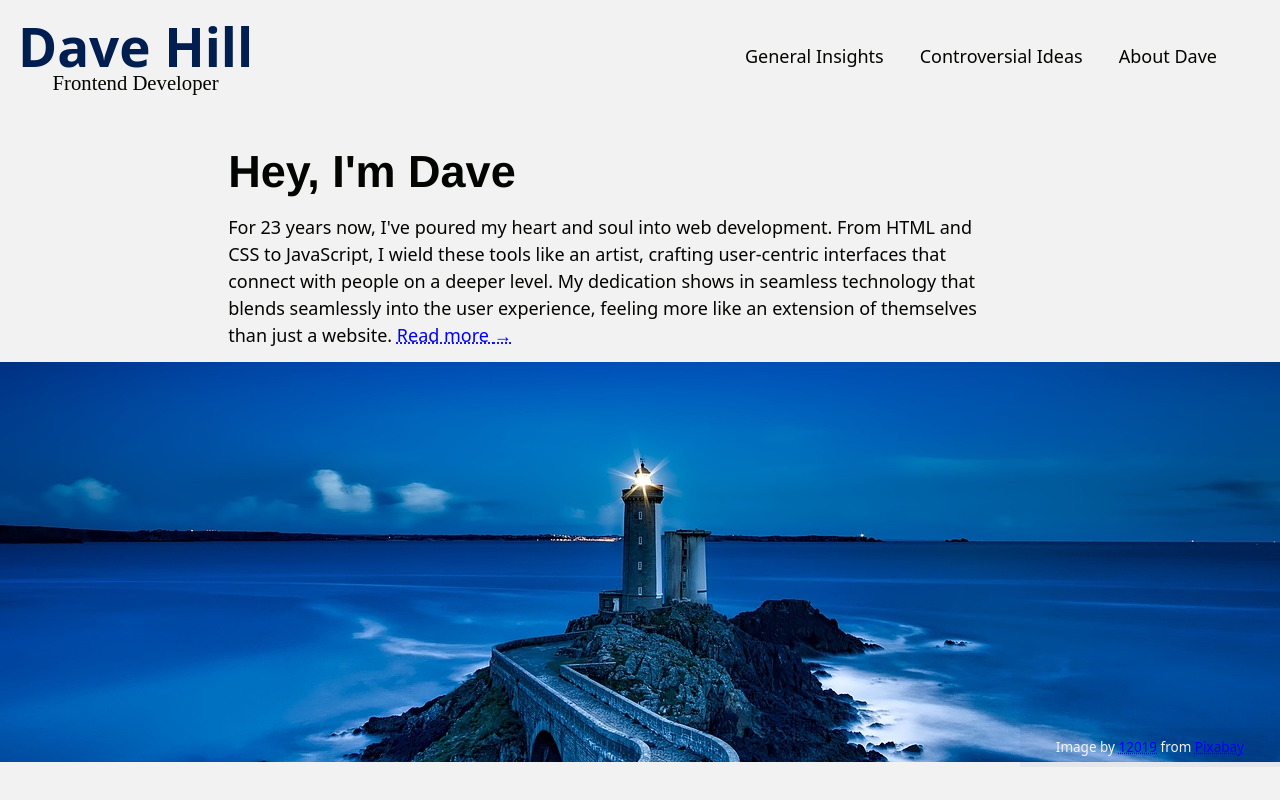
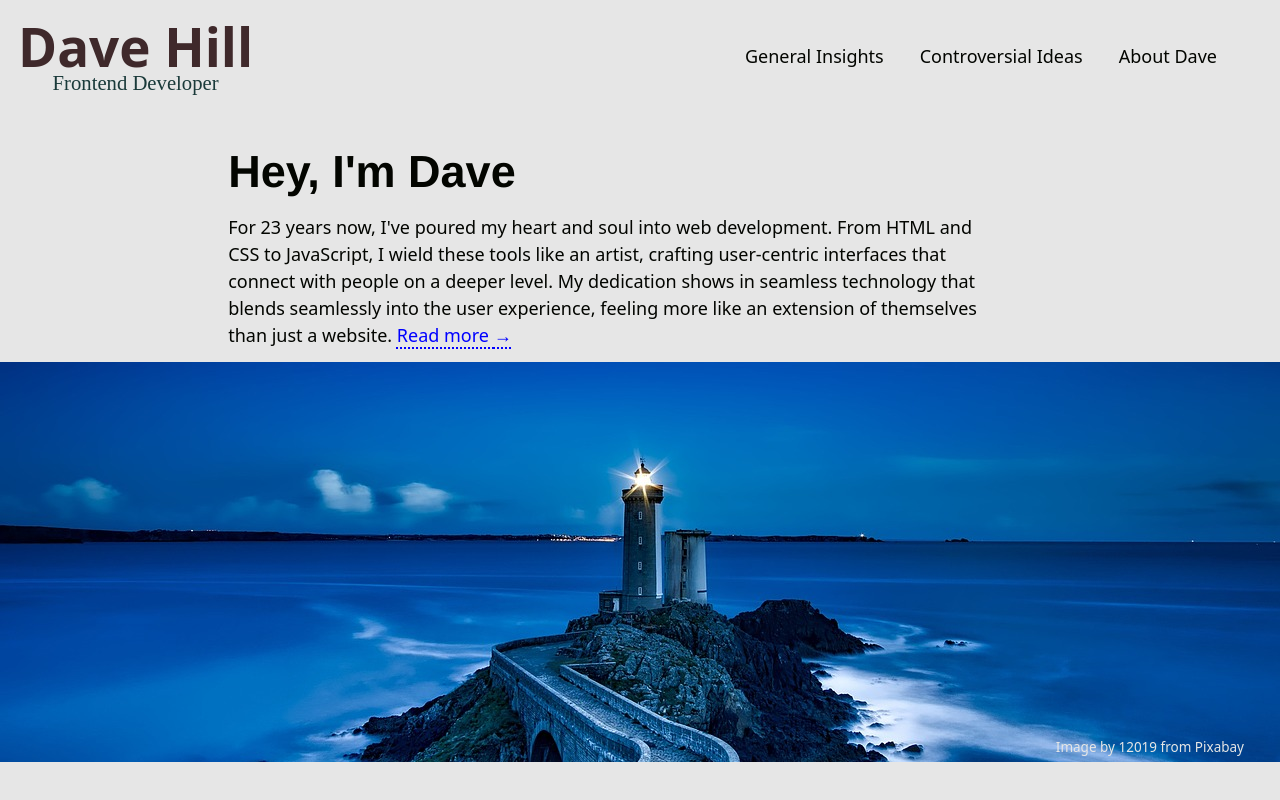
Before and after one commit to davehilldev/website, a Next.js app: page / in a window 1280 px wide. Shown: the top 800 px of the page. Built offline with nearby package versions, Linux system fonts and the light colour scheme.

Commit message:
Improvements

```diff
--- a/app/page.js
+++ b/app/page.js
@@ -6,16 +6,18 @@ export default function Home() {
   const posts = getHomePosts();
   return (
     <>
+    <section>
      <h1>Hey, I'm Dave</h1>
       <p>For 23 years now, I've poured my heart and soul into web development. From HTML and CSS to JavaScript, I wield these tools like an artist, crafting user-centric interfaces that connect with people on a deeper level. My dedication shows in seamless technology that blends seamlessly into the user experience, feeling more like an extension of themselves than just a website. <Link href="/about/">Read more <span>&#8594;</span> </Link></p>
-     <div className="hero full-bleed">
+      </section>
+      <div className="hero full-bleed">
     <p>Image by <a href="https://pixabay.com/users/12019-12019/?utm_source=link-attribution&utm_medium=referral&utm_campaign=image&utm_content=1758197" target="_blank" rel="noopener">12019</a> from <a href="https://pixabay.com//?utm_source=link-attribution&utm_medium=referral&utm_campaign=image&utm_content=1758197" target="_blank" rel="noopener">Pixabay</a></p>
    </div>
    <section className="insights">
       <h2>Latest Insight</h2>
    {posts.map((post) => (
         <div key={post.id} className="insight">
-          <Link href={`/insights/insight/${post.id}`} aria-label="Read more about Dave">
+          <Link href={`/insights/insight/${post.id}`} >
 
               <h2>{post.shortTitle}</h2>
               </Link>
--- a/app/styles.css
+++ b/app/styles.css
@@ -1,10 +1,12 @@
 html {
-    --clr-background: hsl(0, 0%, 95%);
+    --clr-background: #E6E6E6;
     --clr-text: hsl(80, 100%, 1%);
     /* --clr-accent: hsl(262, 52%, 34%); */
-    --clr-accent: hsl(218, 98%, 16%);
+    --clr-accent: #3f292b;
+    --clr-accent-half: hsla(218, 98%, 16%, 0.05);
     --clr-yellow: hsl(48, 100%, 67%);
-    --clr-accent-half: hsla(218, 98%, 16%, 0.05);
+    --clr-accent-2:#1A3A3A;
+    --clr-accent-3: #004f2d;
     --clr-social-github: hsl(0, 0%, 20%);
     --clr-social-linkedin: hsl(210, 90%, 40%);
     --clr-social-mastodon: hsl(246, 71%, 59%);
@@ -118,6 +120,7 @@ ul {
 }
 
 .site-logo__tagline {
+    color: var(--clr-accent-2);
     font-family: 'Segoe Print', 'Bradley Hand', Chilanka, TSCu_Comic, casual, cursive;
     font-size: 1.15rem;
     line-height: 1.1;
@@ -168,10 +171,12 @@ ul {
     width: min(100% - 2rem, 80ch);
 }
 
-.wrapper p a,
-.site-footer p a {
+.wrapper > section p a,
+.site-footer  a {
     color: blue;
     text-decoration: dotted underline;
+    text-decoration-thickness: 2px;
+    text-underline-offset: 6px;
 }
 
 .wrapper a:hover {
@@ -254,7 +259,7 @@ strong {
 
 
 .hero {
-    background-color: var(--clr-accent);
+    background-color: var(--clr-accent-2);
     background-image: url(/images/plouzane-1758197_1280.jpg);
     background-position: center 40%;
     background-size: cover;
@@ -267,7 +272,7 @@ strong {
 }
 
 .hero p {
-    background-color: var(--clr-accent-half);
+    /* background-color: var(--clr-accent-2); */
     color: var(--clr-background);
     font-size: 0.75rem;
     bottom: -1rem;
@@ -277,7 +282,7 @@ strong {
 }
 
 .hero a {
-    color: inherit;
+    color: var(--clr-background);
     text-decoration: none;
 }
 
@@ -385,7 +390,7 @@ strong {
 .card {
     color: var(--clr-accent);
     border-radius: 0.25rem;
-    box-shadow: 0 0 0.25rem var(--clr-accent);
+    box-shadow: 0 0 0.25rem var(--clr-accent-2);
     display: grid;
     padding: 1rem;
     position: relative;
```
Also changed, not shown: public/icons/1707650428071.jpg (added), 1 other file (tests, documents, lock files or other folders).
